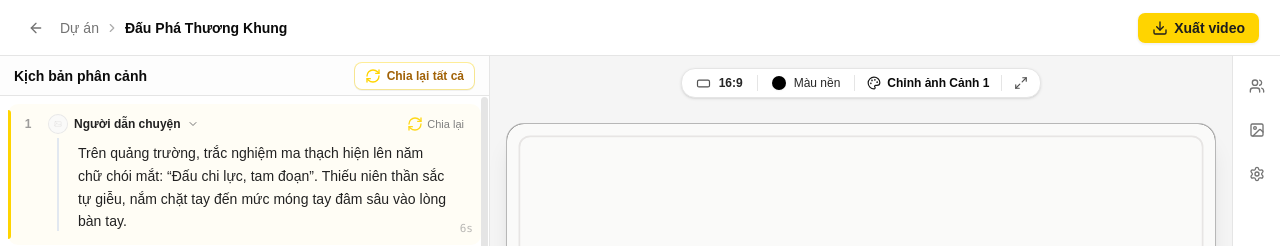
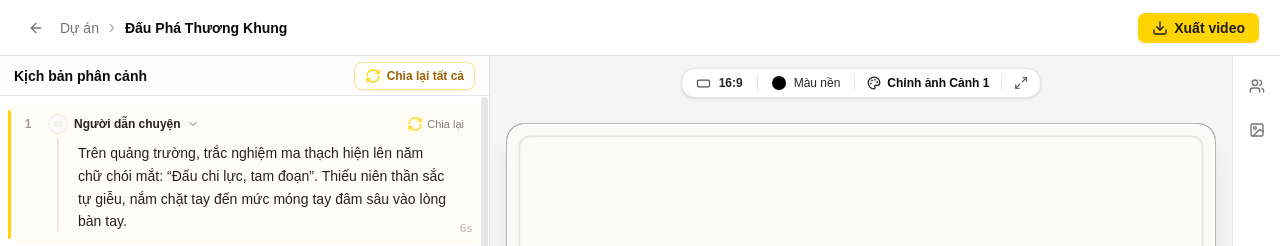
Before and after one commit to 20235654-anhtm/demo-prototype-S2V, a React (Vite) app in the folder fe/: page /editor/1 in a window 1280 px wide. Shown: the top 246 px of the page. Built offline with nearby package versions, Linux system fonts and the light colour scheme.

Commit message:
refactor: relocate project settings panel to project overview

```diff
--- a/fe/src/pages/EditorPage/EditorPage.tsx
+++ b/fe/src/pages/EditorPage/EditorPage.tsx
@@ -5,7 +5,6 @@ import EditorSidebar from "./components/EditorSidebar";
 import ScriptPanel from "./components/ScriptPanel";
 import StoryAssetsPanel from "./components/StoryAssetsPanel";
 import VisualsPanel from "./components/VisualsPanel";
-import ProjectSettingsPanel from "./components/ProjectSettingsPanel";
 import CanvasPreview from "./components/CanvasPreview/CanvasPreview";
 import ResplitAllModal from "./components/Resplit/ResplitAllModal";
 import { mockInitialShots } from "@/mocks/mockShots";
@@ -32,8 +31,8 @@ export default function EditorPage() {
   const projectTitle = currentProject?.title || "Đấu Phá Thương Khung";
 
   // 1. Quản lý trạng thái các Panel & Menu Sidebar
-  type RightTabType = "assets" | "visuals" | "settings" | null;
-  const [activeTab, setActiveTab] = useState<RightTabType>(null); // Tab phụ (assets, visuals, settings)
+  type RightTabType = "assets" | "visuals" | null;
+  const [activeTab, setActiveTab] = useState<RightTabType>(null); // Tab phụ (assets, visuals)
   const [visualsViewMode, setVisualsViewMode] = useState<"overview" | "detail">("overview");
   const [visualsDetailShotId, setVisualsDetailShotId] = useState<string | null>(null);
 
@@ -297,10 +296,6 @@ export default function EditorPage() {
       setVisualsDetailShotId(null);
       return "visuals";
     });
-  };
-
-  const handleToggleSettingsTab = () => {
-    setActiveTab((prev) => (prev === "settings" ? null : "settings"));
   };
 
   // Logic tương tác kịch bản
@@ -598,23 +593,14 @@ export default function EditorPage() {
                 forceDetailShotId={visualsDetailShotId}
               />
             )}
-
-            {/* (5) BẢNG CÀI ĐẶT DỰ ÁN (Nếu mở từ menu bên phải) */}
-            {activeTab === "settings" && (
-              <ProjectSettingsPanel
-                width={rightWidth}
-                onClose={() => setActiveTab(null)}
-              />
-            )}
           </div>
         )}
 
-        {/* (6) THANH MENU CỘT BÊN PHẢI NGOÀI CÙNG (Sidebar) */}
+        {/* (5) THANH MENU CỘT BÊN PHẢI NGOÀI CÙNG (Sidebar) */}
         <EditorSidebar
           activeTab={activeTab}
           onToggleAssets={handleToggleAssetsTab}
           onToggleVisuals={handleToggleVisualsTab}
-          onToggleSettings={handleToggleSettingsTab}
         />
       </div>
 
--- a/fe/src/pages/EditorPage/components/EditorSidebar.tsx
+++ b/fe/src/pages/EditorPage/components/EditorSidebar.tsx
@@ -4,24 +4,21 @@ import {
   TooltipContent,
   TooltipTrigger,
 } from "@/components/ui/tooltip";
-import { Users, Image as ImageIcon, Settings } from "lucide-react";
+import { Users, Image as ImageIcon } from "lucide-react";
 
 interface EditorSidebarProps {
-  activeTab: "assets" | "visuals" | "settings" | null;
+  activeTab: "assets" | "visuals" | null;
   onToggleAssets: () => void;
   onToggleVisuals: () => void;
-  onToggleSettings: () => void;
 }
 
 export default function EditorSidebar({
   activeTab,
   onToggleAssets,
   onToggleVisuals,
-  onToggleSettings,
 }: EditorSidebarProps) {
   const isAssetsActive = activeTab === "assets";
   const isVisualsActive = activeTab === "visuals";
-  const isSettingsActive = activeTab === "settings";
 
   return (
     <aside className="w-12 border-l flex flex-col items-center py-3 bg-white dark:bg-neutral-900 shrink-0 z-10 select-none">
@@ -67,27 +64,6 @@ export default function EditorSidebar({
             <span>Hình ảnh phân cảnh</span>
           </TooltipContent>
         </Tooltip>
-
-        {/* 3. Nút Cài đặt dự án */}
-        <Tooltip>
-          <TooltipTrigger render={
-            <Button
-              variant="ghost"
-              size="icon"
-              onClick={onToggleSettings}
-              className={`h-9 w-9 rounded-lg transition-colors cursor-pointer ${
-                isSettingsActive
-                  ? "bg-muted text-foreground font-medium hover:bg-muted/80"
-                  : "text-muted-foreground hover:text-foreground hover:bg-muted"
-              }`}
-            />
-          }>
-            <Settings className="w-4 h-4" />
-          </TooltipTrigger>
-          <TooltipContent side="left">
-            <span>Cài đặt dự án</span>
-          </TooltipContent>
-        </Tooltip>
       </div>
     </aside>
   );
--- a/fe/src/pages/ProjectOverviewPage/components/OverviewSectionPanel.tsx
+++ b/fe/src/pages/ProjectOverviewPage/components/OverviewSectionPanel.tsx
@@ -12,6 +12,7 @@ import { getOverviewSectionMeta } from "../sections";
 import type { OverviewSection } from "../types";
 import ChapterListView from "./ChapterListView";
 import StoryAssetsView from "./StoryAssetsView";
+import ProjectSettingsView from "./ProjectSettingsView";
 import { STORY_ASSET_KIND_LABEL, type StoryAsset, type StoryAssetKind } from "@/mocks/mockStoryDetails";
 
 const MIN_PANEL_WIDTH = 280;
@@ -190,6 +191,7 @@ export default function OverviewSectionPanel({
               onFilterChange={setAssetFilter}
             />
           )}
+          {section === "settings" && <ProjectSettingsView />}
         </div>
       </aside>
 
--- a/fe/src/pages/EditorPage/components/ProjectSettingsPanel.tsx
+++ b/fe/src/pages/ProjectOverviewPage/components/ProjectSettingsView.tsx
@@ -1,7 +1,5 @@
 import { useState } from "react";
 import {
-  Settings,
-  X,
   Volume2,
   Music,
   Video,
@@ -18,11 +16,6 @@ import {
 import { Button } from "@/components/ui/button";
 import { cn } from "cn";
 
-interface ProjectSettingsPanelProps {
-  width?: number;
-  onClose: () => void;
-}
-
 interface PauseSetting {
   period: number; // Dấu chấm
   comma: number; // Dấu phẩy
@@ -30,7 +23,7 @@ interface PauseSetting {
   newline: number; // Xuống dòng
 }
 
-export default function ProjectSettingsPanel({ width, onClose }: ProjectSettingsPanelProps) {
+export default function ProjectSettingsView() {
   // 1. Quản lý thiết lập ngắt nghỉ (Pause Settings)
   const [isPauseDetailOpen, setIsPauseDetailOpen] = useState(false);
   const [pauseValues, setPauseValues] = useState<PauseSetting>({
@@ -76,31 +69,9 @@ export default function ProjectSettingsPanel({ width, onClose }: ProjectSettings
   };
 
   return (
-    <div
-      style={width ? { width: `${width}px`, flexBasis: `${width}px` } : undefined}
-      className="w-80 lg:w-[420px] border-l flex flex-col h-full bg-white dark:bg-neutral-900 shrink-0 select-none overflow-hidden relative"
-    >
-      {/* 1. Header chuẩn có tiêu đề và nút đóng ✕ */}
-      <div className="h-12 px-4 border-b flex items-center justify-between shrink-0 bg-muted/20">
-        <div className="flex items-center gap-2">
-          <div className="w-7 h-7 rounded-md bg-brand/15 text-brand-strong dark:text-brand flex items-center justify-center">
-            <Settings className="w-3.5 h-3.5" />
-          </div>
-          <span className="font-semibold text-sm">Cài đặt dự án</span>
-        </div>
-        <Button
-          variant="ghost"
-          size="icon"
-          onClick={onClose}
-          className="h-7 w-7 rounded-md hover:bg-muted text-muted-foreground hover:text-foreground cursor-pointer"
-          title="Đóng cài đặt"
-        >
-          <X className="w-3.5 h-3.5" />
-        </Button>
-      </div>
-
-      {/* 2. Thanh tab 3 nhóm thiết lập chính */}
-      <div className="px-3 pt-3 pb-1 shrink-0">
+    <div className="flex flex-col h-full select-none">
+      {/* 1. Thanh tab 3 nhóm thiết lập chính */}
+      <div className="pb-3 shrink-0">
         <div className="p-1 bg-muted/60 dark:bg-muted/30 rounded-xl flex items-center gap-1">
           <button
             type="button"
@@ -144,8 +115,8 @@ export default function ProjectSettingsPanel({ width, onClose }: ProjectSettings
         </div>
       </div>
 
-      {/* 3. Nội dung cài đặt */}
-      <div className="flex-1 min-h-0 overflow-y-auto p-4 space-y-5">
+      {/* 2. Nội dung cài đặt */}
+      <div className="space-y-5">
         {/* === TAB 1: THIẾT LẬP NGẮT NGHỈ GIỌNG ĐỌC === */}
         {activeTab === "pause" && (
           <div className="space-y-4">
@@ -154,7 +125,7 @@ export default function ProjectSettingsPanel({ width, onClose }: ProjectSettings
                 Cấu hình ngắt nghỉ
               </label>
 
-              {/* Nút bấm mở thiết lập ngắt nghỉ (Đúng theo ảnh chụp mẫu) */}
+              {/* Nút bấm mở thiết lập ngắt nghỉ */}
               <button
                 type="button"
                 onClick={() => setIsPauseDetailOpen((prev) => !prev)}
@@ -371,7 +342,7 @@ export default function ProjectSettingsPanel({ width, onClose }: ProjectSettings
                   </div>
                 </div>
 
-                {/* Nút Lưu (màu brand đồng bộ với web) */}
+                {/* Nút Lưu */}
                 <div className="pt-2 flex justify-end">
                   <Button
                     size="sm"
--- a/fe/src/pages/ProjectOverviewPage/sections.ts
+++ b/fe/src/pages/ProjectOverviewPage/sections.ts
@@ -1,4 +1,4 @@
-import { BookOpen, History, Network, Users, type LucideIcon } from "lucide-react";
+import { BookOpen, History, Network, Users, Settings, type LucideIcon } from "lucide-react";
 import type { OverviewSection } from "./types";
 
 export interface OverviewSectionMeta {
@@ -33,6 +33,12 @@ export const OVERVIEW_SECTIONS: OverviewSectionMeta[] = [
     description: "Diễn tiến sự kiện trong chương",
     icon: History,
   },
+  {
+    id: "settings",
+    label: "Cài đặt dự án",
+    description: "Ngắt nghỉ, nhạc nền & định dạng video",
+    icon: Settings,
+  },
 ];
 
 export const getOverviewSectionMeta = (id: OverviewSection) =>
--- a/fe/src/pages/ProjectOverviewPage/types.ts
+++ b/fe/src/pages/ProjectOverviewPage/types.ts
@@ -2,4 +2,5 @@ export type OverviewSection =
   | "chapters"
   | "assets"
   | "relationships"
-  | "timeline";
+  | "timeline"
+  | "settings";
```
